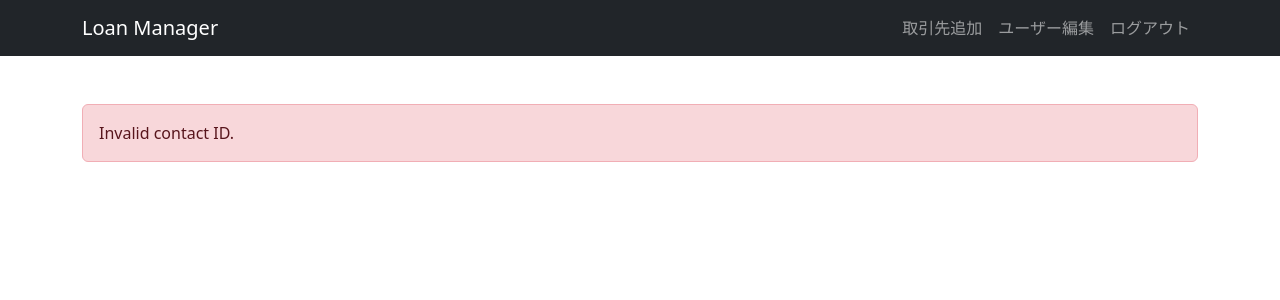
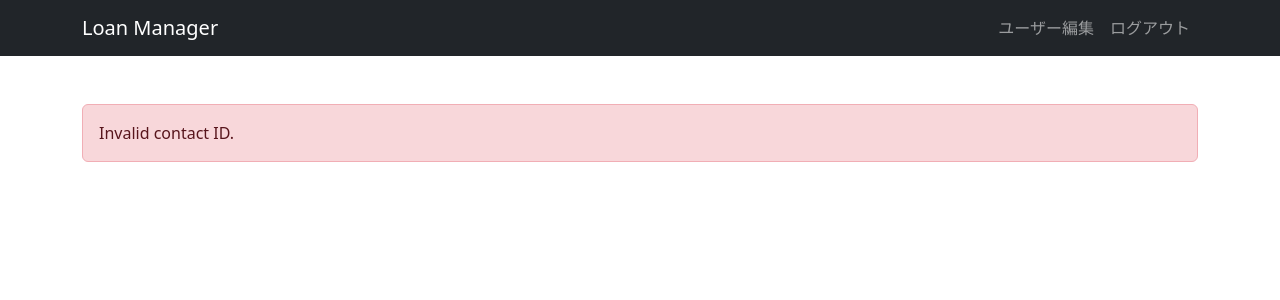
Before and after one commit to hyouhyan/loanManager, a PHP site: page /edit_contact.php in a window 1280 px wide. Shown: the top 300 px of the page. Run offline with PHP 8.4, Linux system fonts and the light colour scheme; the visitor is signed in with stand-in values (Sample User, id 1).

Commit message:
feat: 取引先追加ボタンをheaderから削除

```diff
--- a/header.php
+++ b/header.php
@@ -18,7 +18,6 @@
             <div class="collapse navbar-collapse" id="navbarNav">
                 <ul class="navbar-nav ms-auto">
                     <?php if (isset($_SESSION['user_id'])): ?>
-                        <li class="nav-item"><a class="nav-link" href="add_contact.php">取引先追加</a></li>
                         <li class="nav-item"><a class="nav-link" href="edit_userinfo.php">ユーザー編集</a></li>
                         <li class="nav-item"><a class="nav-link" href="logout.php">ログアウト</a></li>
                     <?php else: ?>
```
